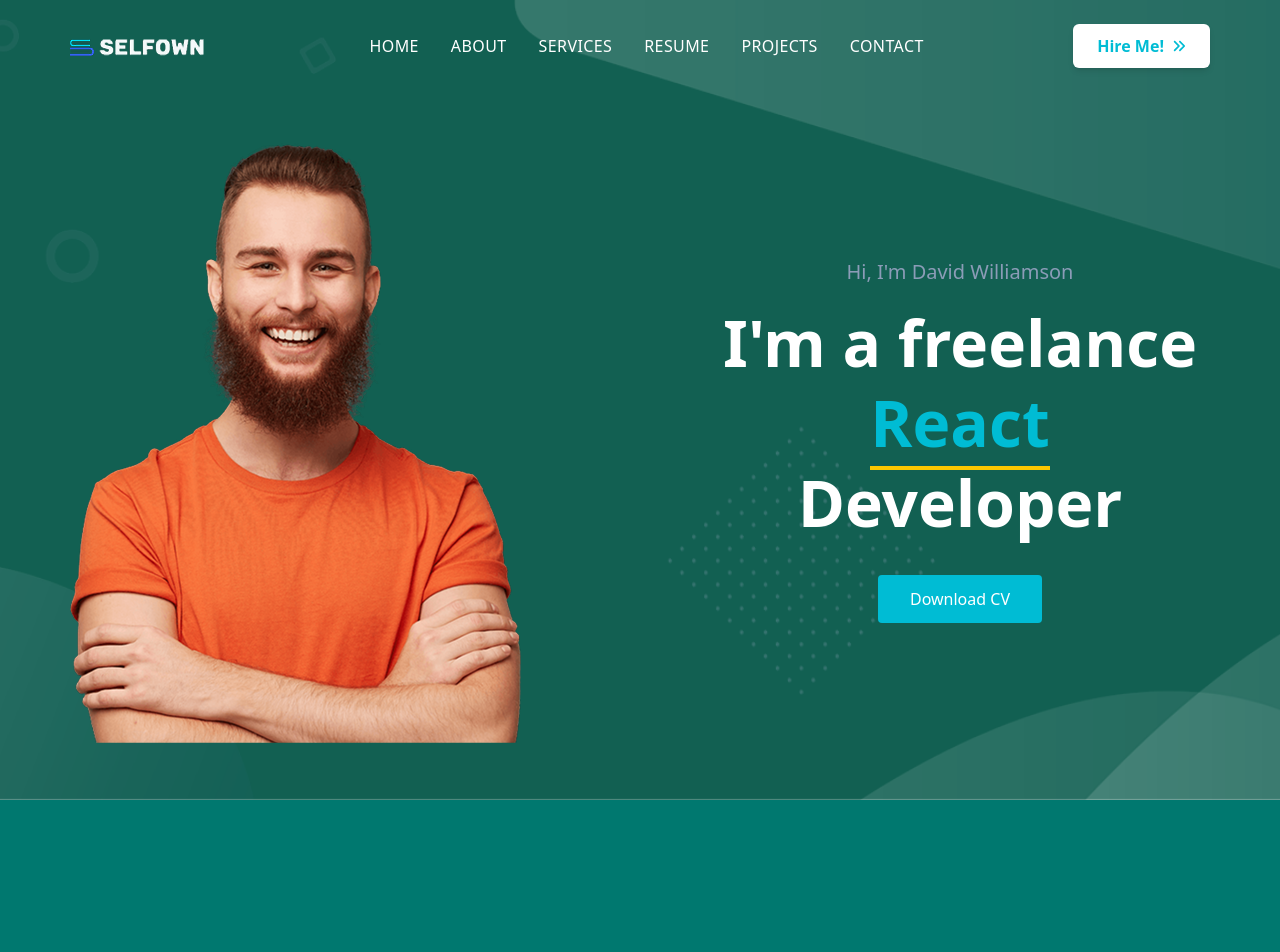
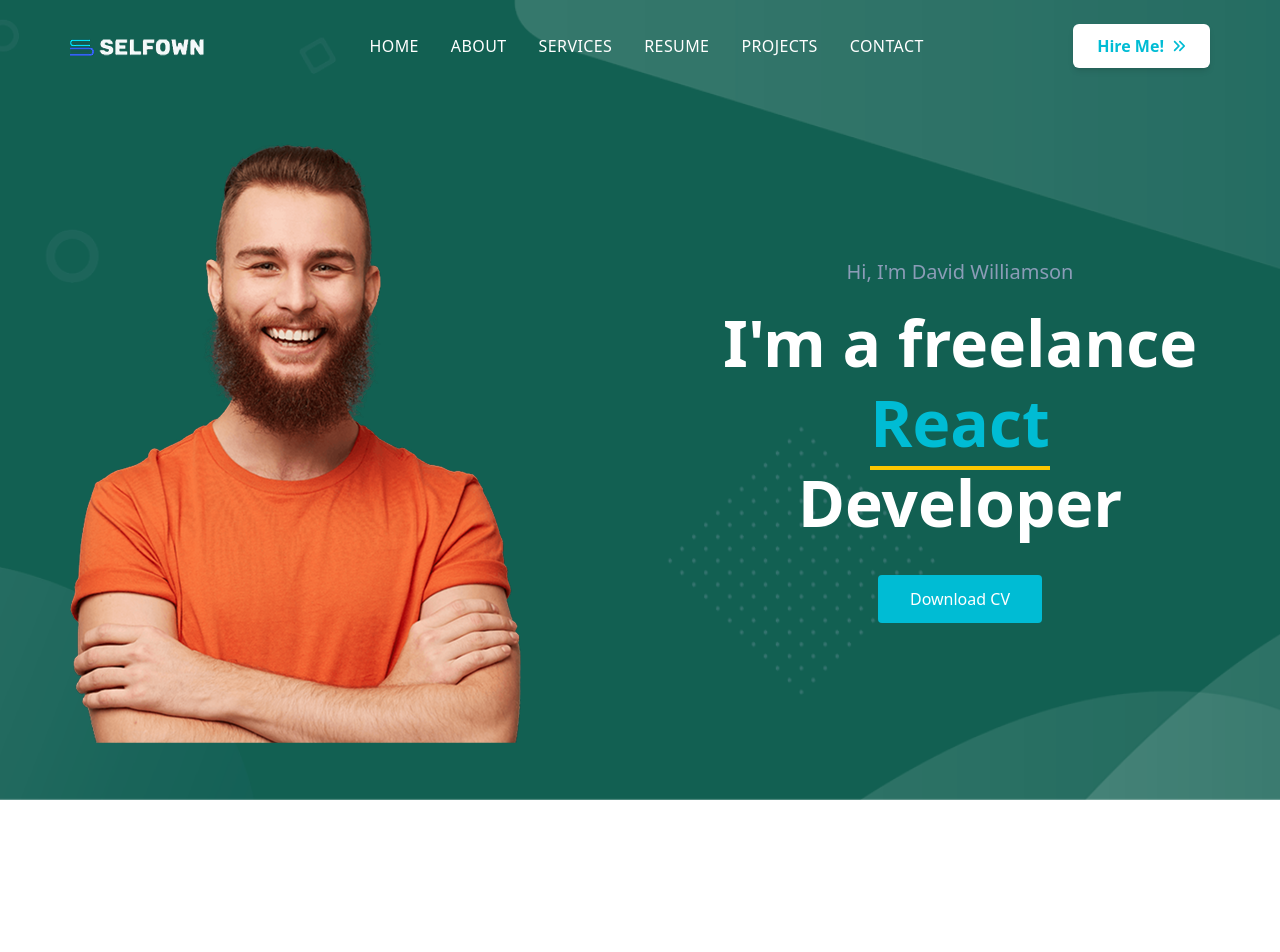
Before and after one commit to mesbaulrafi/myPortfolio, a React (Vite) app: page / in a window 1280 px wide. Shown: the top 952 px of the page. After the commit the page ends 872 px from the top, so only its background shows below. Built offline with nearby package versions, Linux system fonts and the light colour scheme.

Commit message:
edit about part

```diff
--- a/src/components/layouts/About.jsx
+++ b/src/components/layouts/About.jsx
@@ -1,9 +1,22 @@
-import React from 'react'
+import React from "react";
 
 const About = () => {
   return (
-    <div className='py-100 bg-teal-700'>About</div>
-  )
-}
+    <>
+      <div className="">
+        <div className="">
+          <h4 className="">Personal Details</h4>
+          <p className="">
+            It is a long established fact that a reader will be distracted
+          </p>
+          <p className="">
+            by the readable content of a page when looking at its layout.
+          </p>
+        </div>
+        <div className=""></div>
+      </div>
+    </>
+  );
+};
 
-export default About
+export default About;
```
